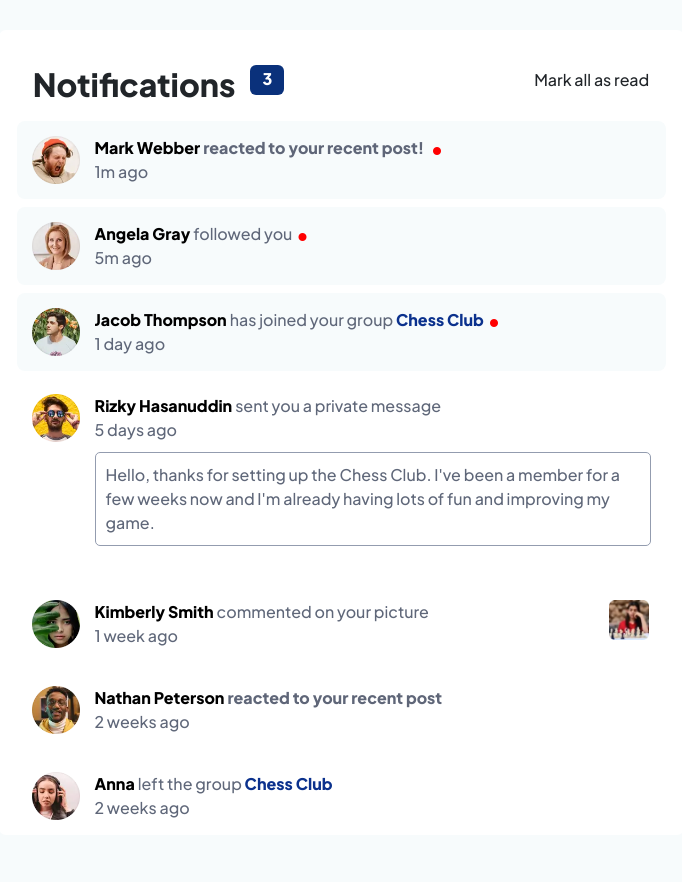
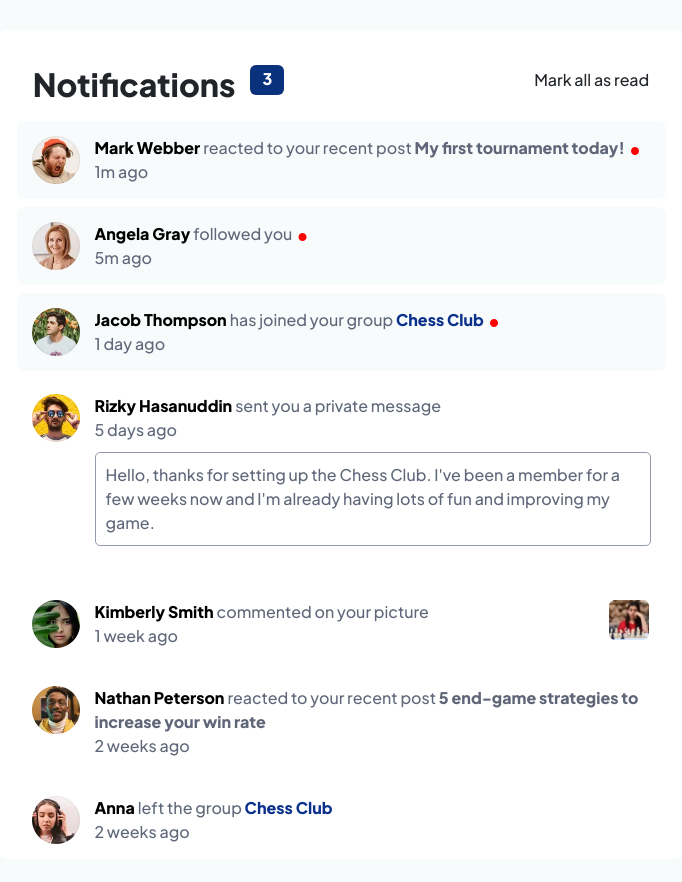
Before and after one commit to IsmaelFe/NotificationPage, a React (Vite) app: page / in a window 1280 px wide. Shown: the top 882 px of the page, without its empty margins (299-981 px from the left). Built offline with nearby package versions, Linux system fonts and the light colour scheme.

Commit message:
Reparando errores

```diff
--- a/src/data/data.js
+++ b/src/data/data.js
@@ -3,8 +3,8 @@ const data = [
         avatar: './assets/images/avatar-mark-webber.webp',
         name: 'Mark Webber',
         picture: null,
-        action: 'reacted to your recent post! ',
-        resalted:'My first tournament today!',
+        notification: 'reacted to your recent post ',
+        action:'My first tournament today!',
         text: null,
         date: '1m ago',
         see: false
@@ -51,8 +51,8 @@ const data = [
         avatar: './assets/images/avatar-nathan-peterson.webp',
         name: 'Nathan Peterson',
         picture: null,
-        action: 'reacted to your recent post ',
-        resalted: '5 end-game strategies to increase your win rate',
+        notification: 'reacted to your recent post ',
+        action: '5 end-game strategies to increase your win rate',
         text: null,
         date: '2 weeks ago',
         see: true
```
